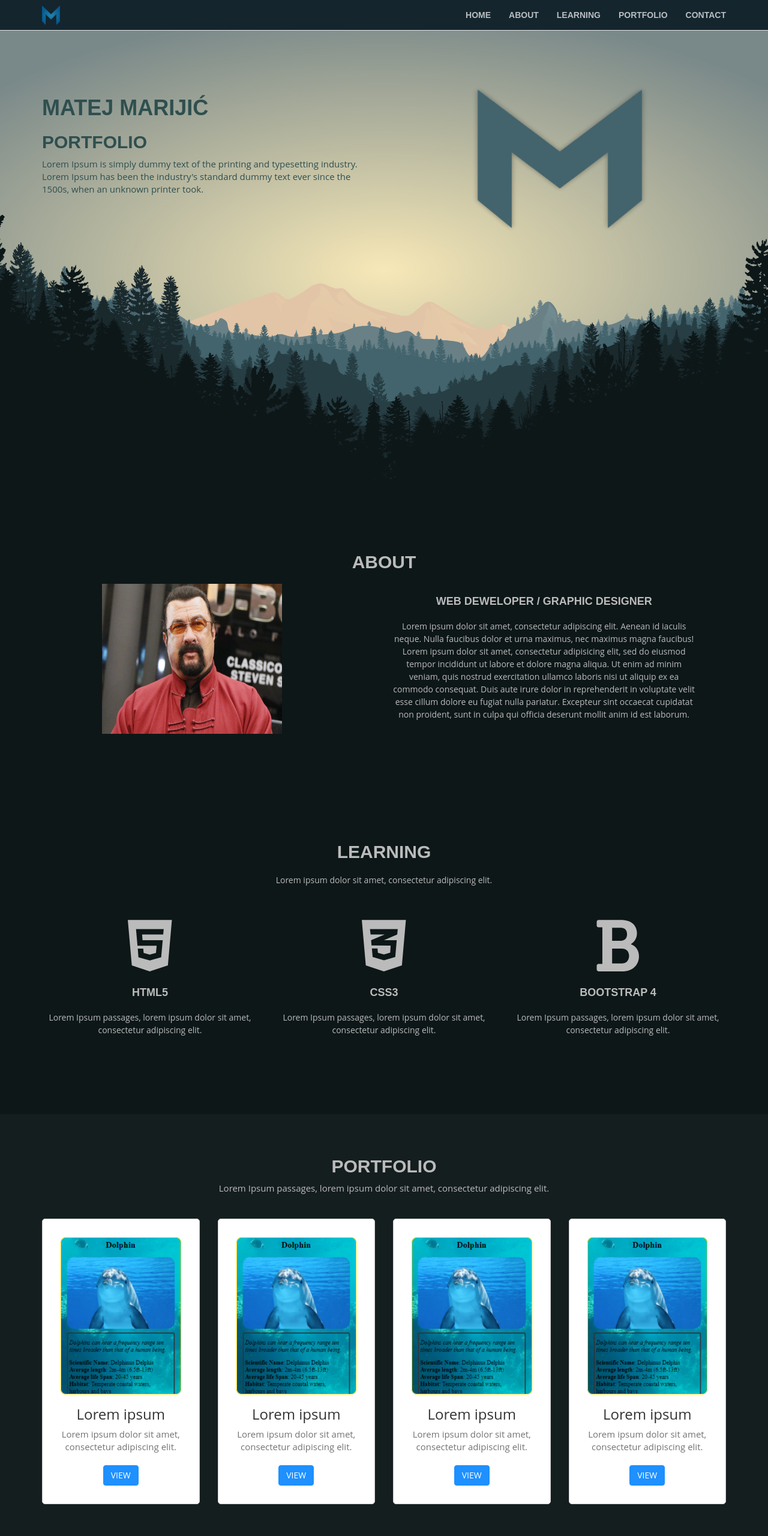
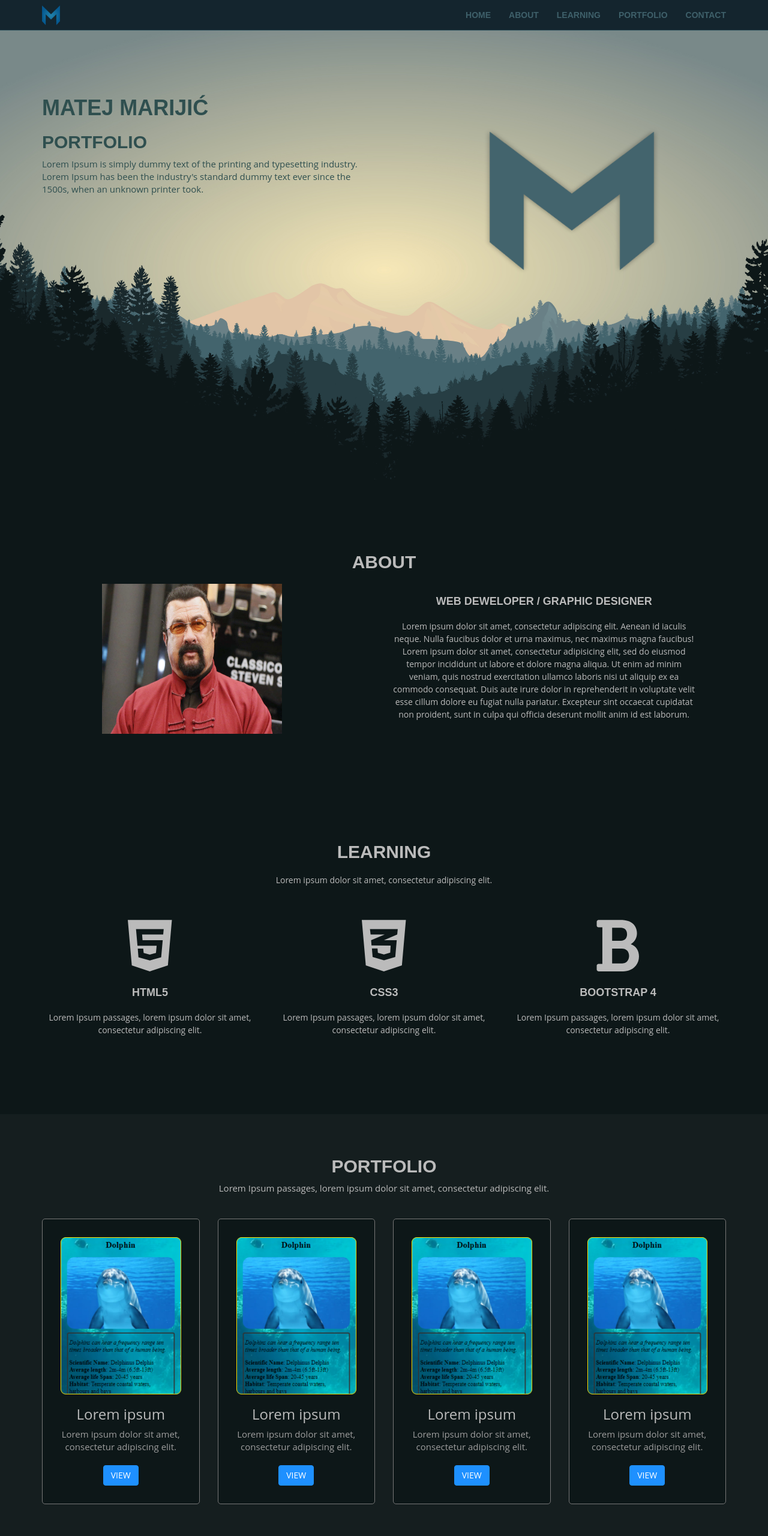
Before and after one commit to matejmarijic/matejmarijic.github.io, a plain HTML site: page index.html in a window 1280 px wide. Shown: the top 2560 px of the page at 60% size. Drawn offline with nearby package versions, Linux system fonts and the light colour scheme.

Commit message:
Add files via upload

```diff
--- a/css/style.css
+++ b/css/style.css
@@ -66,7 +66,7 @@ p {
 }
 
 .navbar a {
-  color: #fff !important;
+  color: #517984 !important;
   opacity: 0.7;
 }
 
@@ -93,6 +93,7 @@ p {
 .header img {
   height: 250px;
   width: 300px;
+  margin: 70px 0 0 40px;
 }
 
 @media(max-width:768px) {
@@ -170,14 +171,14 @@ p {
   text-align: center;
 }
 
-.portfolio h2, .portfolio p {
+.portfolio h2, .portfolio h3, .portfolio p{
   color: #bbbbbb;
 }
 
 .portfolio .packages {
   padding: 30px;
-  border: 1px solid #ccc;
-  background-color: #fff;
+  border: 1px solid #777;
+  background-color: #0d1718;
   border-radius: 5px;
   margin-top: 30px;
 }
@@ -197,7 +198,7 @@ img {
 }
 
 .packages p {
-  color: #737373;
+  color: #9d9d9d;
 }
 
 .packages button {
```
Also changed, not shown: css/bootstrap.min.css.
